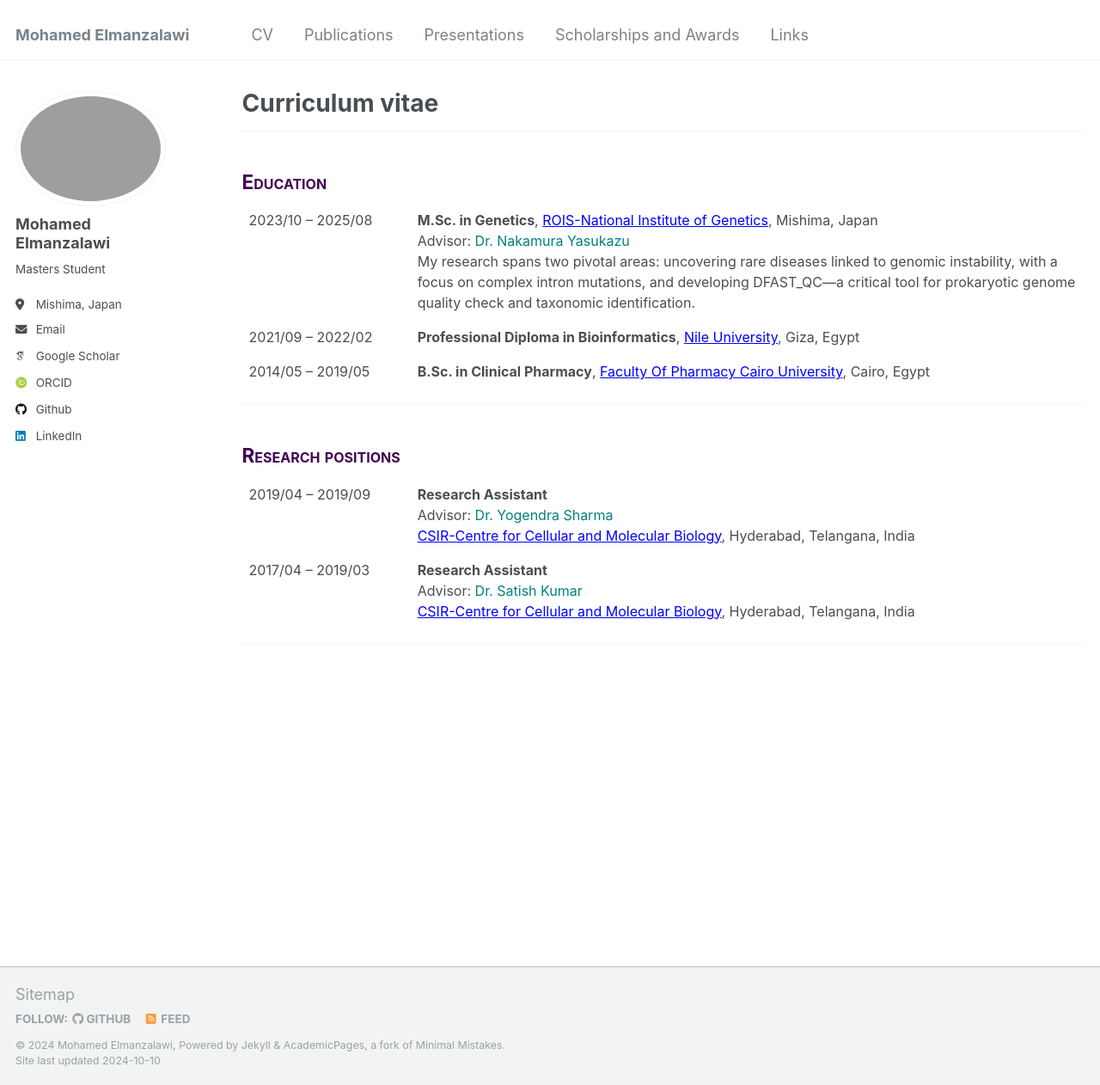
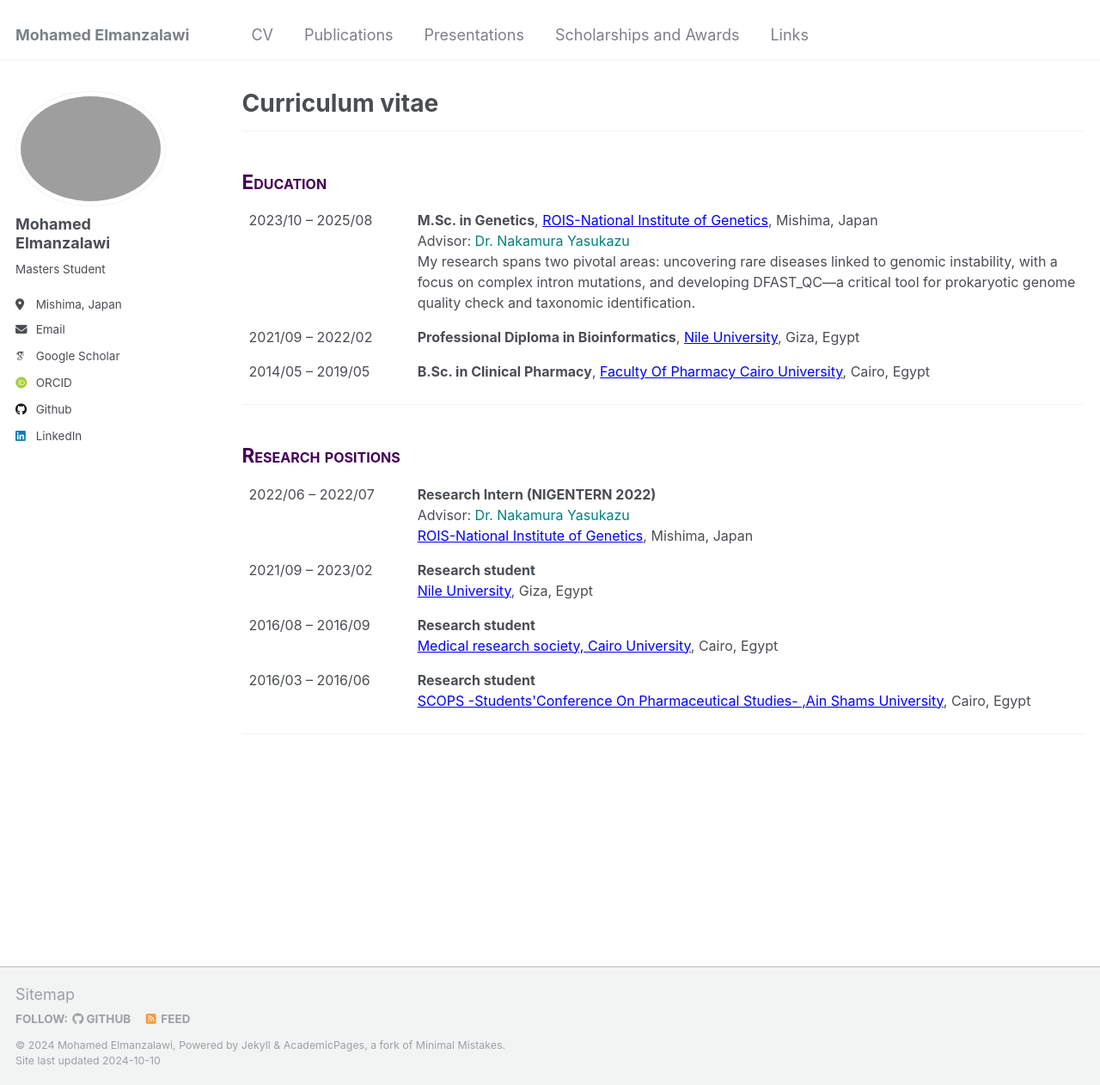
Before and after one commit to Mohamed-Elmanzalawi/MohamedElmanzalawi.github.io, a Jekyll site: the page built from _pages/cv.md, in a window 1280 px wide and 1262 px high. Shown: the whole window at 86% size. Built offline with Jekyll 4.4.1, drawn with Linux system fonts in a browser that asks for light colours; some web fonts are replaced.

Commit message:
Update cv.md

```diff
--- a/_pages/cv.md
+++ b/_pages/cv.md
@@ -40,19 +40,32 @@ redirect_from:
 
 <table style="border: none; width: 100%; font-size: 16px;">
   <tr>
-    <td style="border: none; width: 20%; vertical-align: top;">2019/04 – 2019/09</td>
+    <td style="border: none; width: 20%; vertical-align: top;">2022/06 – 2022/07</td>
     <td style="border: none;">
-      <b>Research Assistant</b><br>
-      Advisor: <span style="color:teal;">Dr. Yogendra Sharma</span><br>
-      <a href="https://www.ccmb.res.in/" style="color: blue;">CSIR-Centre for Cellular and Molecular Biology</a>, Hyderabad, Telangana, India<br>
+      <b>Research Intern (NIGENTERN 2022)</b><br>
+      Advisor: <span style="color:teal;">Dr. Nakamura Yasukazu</span><br>
+      <a href="https://www.nig.ac.jp/nig/" style="color: blue;">ROIS-National Institute of Genetics</a>, Mishima, Japan<br>
     </td>
   </tr>
   <tr>
-    <td style="border: none; width: 20%; vertical-align: top;">2017/04 – 2019/03</td>
+    <td style="border: none; width: 20%; vertical-align: top;">2021/09 – 2023/02</td>
     <td style="border: none;">
-      <b>Research Assistant</b><br>
-      Advisor: <span style="color:teal;">Dr. Satish Kumar</span><br>
-      <a href="https://www.ccmb.res.in/" style="color: blue;">CSIR-Centre for Cellular and Molecular Biology</a>, Hyderabad, Telangana, India<br>
+      <b>Research student</b><br>
+      <a href="https://nu.edu.eg/" style="color: blue;">Nile University</a>, Giza, Egypt<br>
+    </td>
+  </tr>
+  <tr>
+    <td style="border: none; width: 20%; vertical-align: top;">2016/08 – 2016/09</td>
+    <td style="border: none;">
+      <b>Research student</b><br>
+      <a href="http://mrsug.weebly.com/" style="color: blue;">Medical research society, Cairo University</a>, Cairo, Egypt<br>
+    </td>
+  </tr>
+  <tr>
+    <td style="border: none; width: 20%; vertical-align: top;">2016/03 – 2016/06</td>
+    <td style="border: none;">
+      <b>Research student</b><br>
+      <a href="https://www.facebook.com/scops.page/" style="color: blue;">SCOPS -Students'Conference On Pharmaceutical Studies- ,Ain Shams University</a>, Cairo, Egypt<br>
     </td>
   </tr>
 </table>
```
